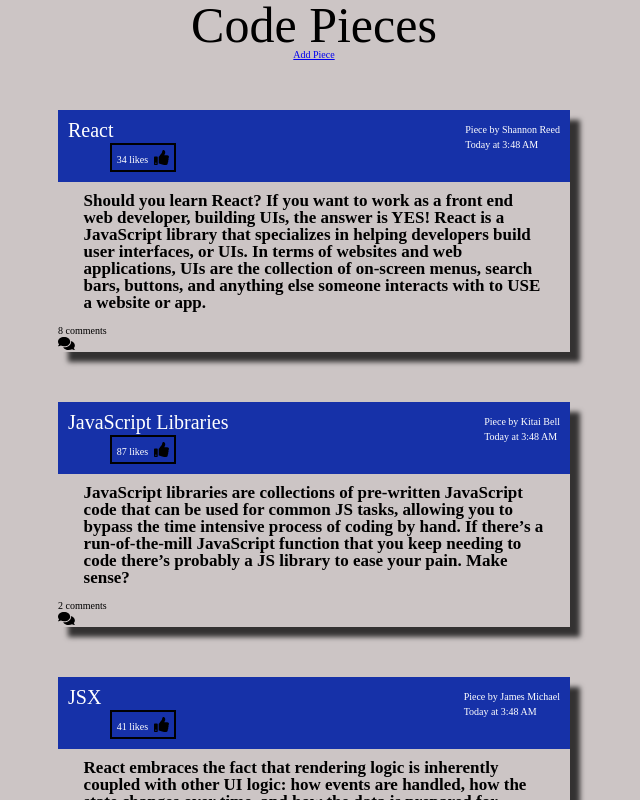
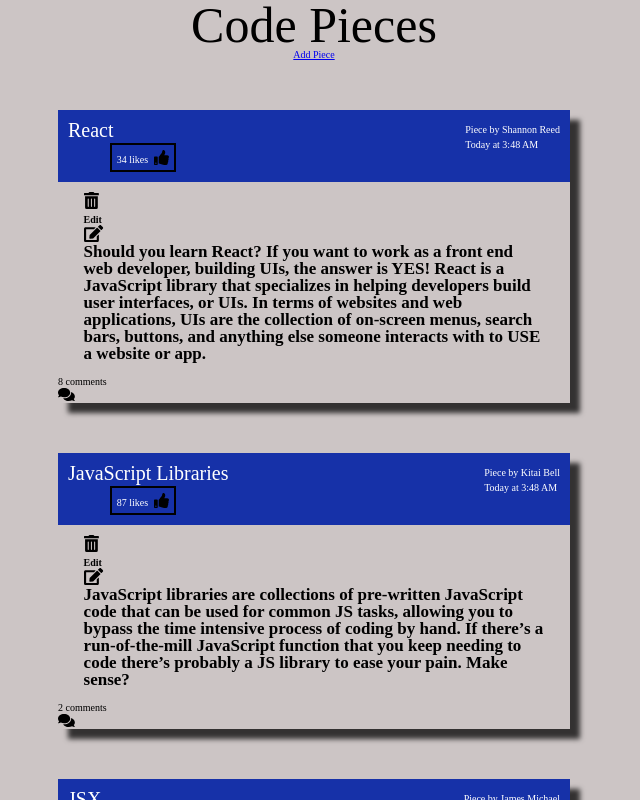
Before and after one commit to SR-Portfolio-Projects/Code-Pieces-Part-I, a React (Create React App) app in the folder code-pieces/: page / in a window 1280 px wide. Shown: the top 800 px of the page, without its empty margins (326-966 px from the left). Built offline with nearby package versions, Linux system fonts and the light colour scheme.

Commit message:
added code

```diff
--- a/code-pieces/src/components/DeletePiece.js
+++ b/code-pieces/src/components/codePieces/DeletePiece.js
@@ -7,7 +7,7 @@
     return (
       <div className = 'delete'>
           <FontAwesomeIcon
-				color={liked===true?"red":"black"}
+				// color={liked===true?"red":"black"}
 				icon={faTrashAlt}
 	      />
 
--- a/code-pieces/src/components/codePieces/EditPiece.js
+++ b/code-pieces/src/components/codePieces/EditPiece.js
@@ -7,12 +7,12 @@
 
 	return (
 		<div className="edit-section" key="edit-icon-container">
-			{/* <div onClick = { updatePiece(id) } className="edit-section-wrapper">
+			<div className="edit-section-wrapper">
 				<p className="like-number">Edit</p>
 					<FontAwesomeIcon color = { liked === true ? "red" : "black"}
 									 icon={faEdit}
 					/>
-			</div> */}
+			</div>
 		</div>
 	);
 };
--- a/code-pieces/src/components/codePieces/Piece.js
+++ b/code-pieces/src/components/codePieces/Piece.js
@@ -2,6 +2,8 @@
 import moment from 'moment';
 import LikePiece from './LikePiece';
 import Comments from '../Comments';
+import DeletePiece from './DeletePiece';
+import EditPiece from './EditPiece';
 
 const Piece = ({ piece, likePiece }) => {
   const [liked, isLiked] = useState(false);
@@ -23,7 +25,7 @@
         <p>{ moment(piece.createdAt).calendar() }</p>
         </div>
         </div>
-        <div className="content">{  piece.content }</div>
+        <div className="content"><DeletePiece />  <EditPiece />{  piece.content }</div>
       </div>
             <Comments numOfComments = { piece.numOfComments } commentsList = {piece.commentsList} />
     </div>
```
Also changed, not shown: code-pieces/src/App.js (line endings or trailing spaces).
